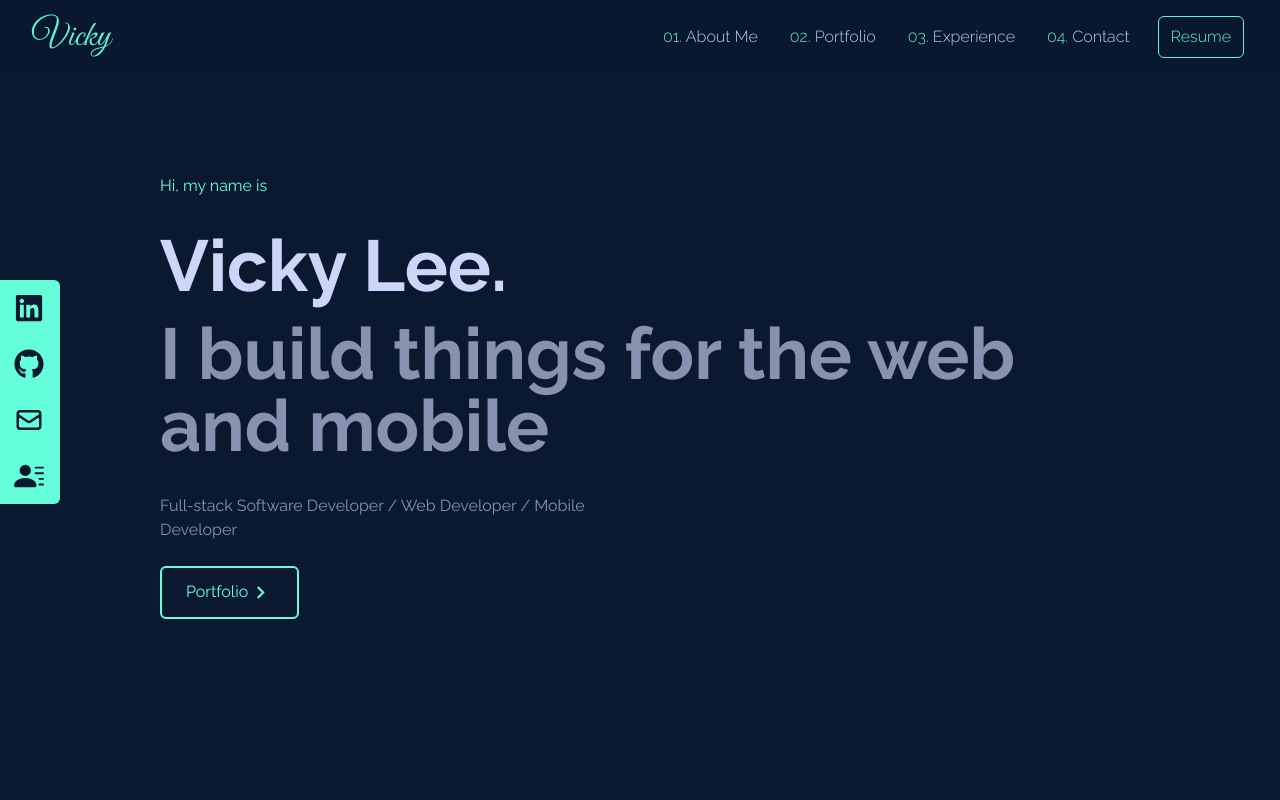
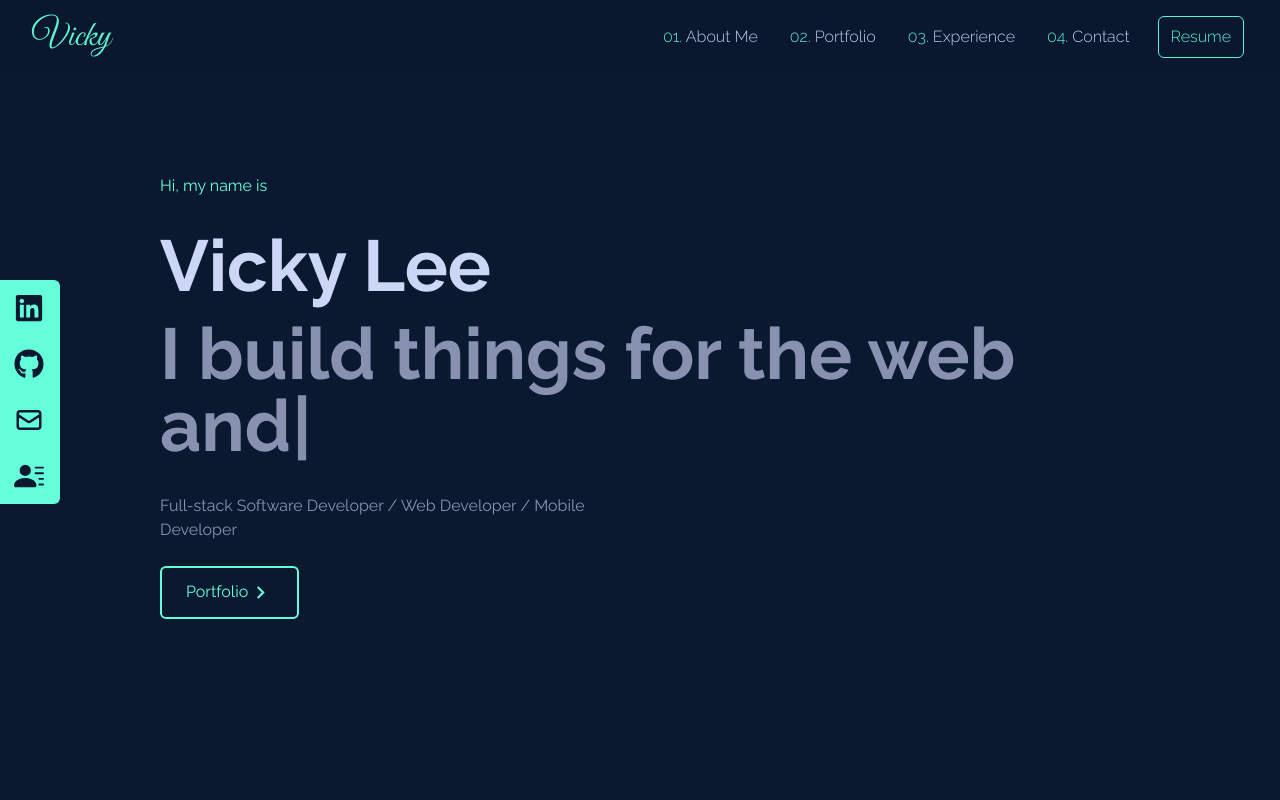
Before and after one commit to ytleevicky/react-my-portfolio, a React (Create React App) app: page / in a window 1280 px wide. Shown: the top 800 px of the page. Built offline with nearby package versions, Linux system fonts and the light colour scheme.

Commit message:
Add typewriting effect on text

```diff
--- a/package.json
+++ b/package.json
@@ -15,6 +15,7 @@
     "react-scripts": "5.0.1",
     "react-scroll": "^1.8.8",
     "react-spinners": "^0.13.6",
+    "typewriter-effect": "^2.19.0",
     "web-vitals": "^2.1.4"
   },
   "scripts": {
--- a/src/components/Home.jsx
+++ b/src/components/Home.jsx
@@ -2,6 +2,7 @@ import React from "react";
 import { Link } from "react-scroll";
 
 import { MdOutlineKeyboardArrowRight } from "react-icons/md";
+import Typewriter from "typewriter-effect";
 
 const Home = () => {
   return (
@@ -10,13 +11,25 @@ const Home = () => {
       className="h-screen w-full bg-navy"
     >
       <div className="flex flex-col justify-center h-full p-6 md:p-12">
-        <div className="flex flex-col justify-center mx-auto px-6 md:px-28 ">
+        <div className="flex flex-col justify-center mx-auto px-6 md:px-28 min-w-full">
           <span className="text-cyan pb-8">Hi, my name is</span>
 
-          <h2 className="text-5xl md:text-7xl font-bold text-lightest-slate">Vicky Lee.</h2>
+          <h2 className="text-5xl md:text-7xl font-bold text-lightest-slate">
+            Vicky Lee
+          </h2>
 
           <h2 className="text-5xl md:text-7xl font-bold text-slate py-4">
-            I build things for the web and mobile
+            <Typewriter
+              onInit={(typewriter) => {
+                typewriter
+                  .typeString("I build things for")
+                  .pauseFor(400)
+                  .typeString(" the web")
+                  .pauseFor(200)
+                  .typeString(" and mobile")
+                  .start();
+              }}
+            />
           </h2>
 
           <h2 className="text-slate my-4 md:w-1/2">
```
Also changed, not shown: 1 other file (tests, documents, lock files or other folders).
